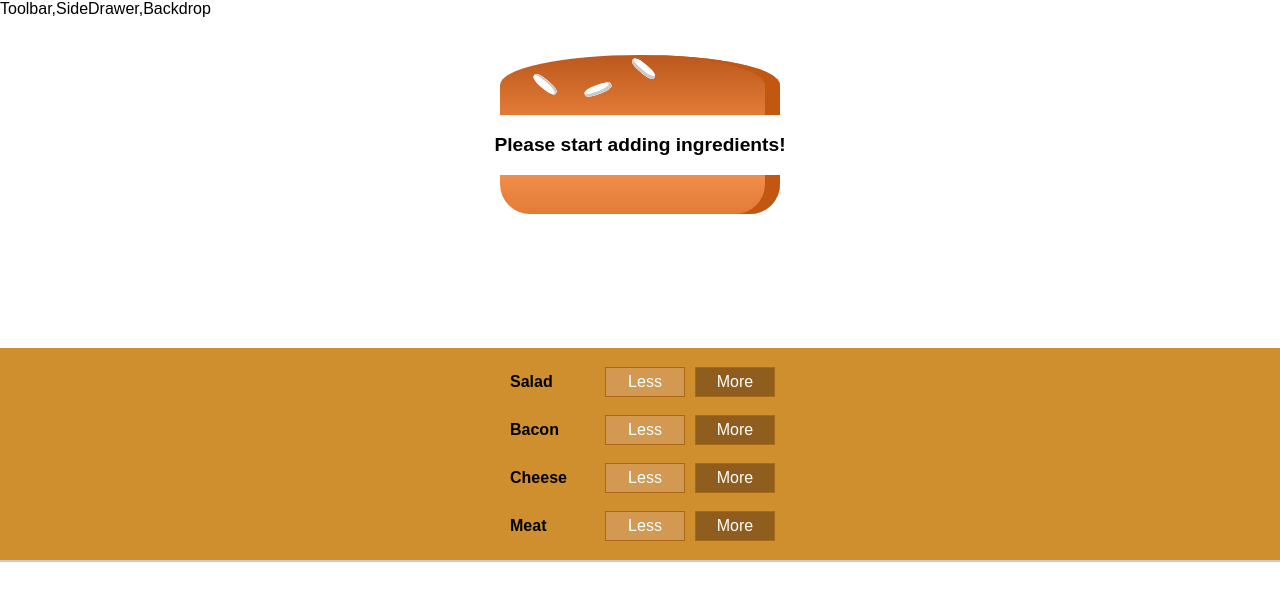
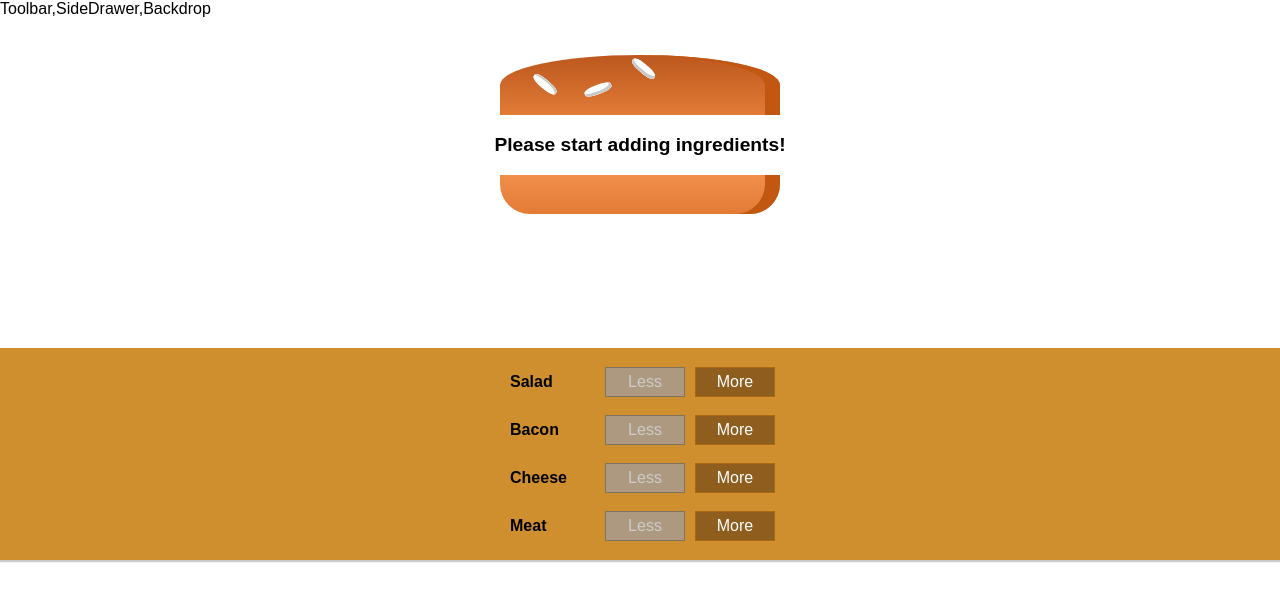
Before and after one commit to NiedzwiedzGit/burger-builder, a React app: page / in a window 1280 px wide. Shown: the top 600 px of the page. Built offline with nearby package versions, Linux system fonts and the light colour scheme.

Commit message:
Removing Ingredients Safely

```diff
--- a/src/components/Burger/BuildControls/BuildControl/BuildControl.js
+++ b/src/components/Burger/BuildControls/BuildControl/BuildControl.js
@@ -6,7 +6,9 @@ const buildControl = (props) => (
         <div className={classes.Label}>
             {props.label}
         </div>
-        <button className={classes.Less}>Less</button>
+        <button className={classes.Less}
+            onClick={props.removed}
+            disabled={props.disabled}>Less</button>
         <button className={classes.More} onClick={props.added}>More</button>
     </div >
 );
--- a/src/components/Burger/BuildControls/BuildControls.js
+++ b/src/components/Burger/BuildControls/BuildControls.js
@@ -14,7 +14,9 @@ const buildControls = (props) => (
             <BuildControl
                 key={ctrl.label}
                 label={ctrl.label}
-                added={() => props.ingredientAdded(ctrl.type)} />
+                added={() => props.ingredientAdded(ctrl.type)}
+                removed={() => props.ingredientRemoved(ctrl.type)}
+                disabled={props.disabled[ctrl.type]} />
         ))}
     </div>
 );
--- a/src/containers/BurgerBuilder/BurgerBuilder.js
+++ b/src/containers/BurgerBuilder/BurgerBuilder.js
@@ -32,15 +32,36 @@ class BurgerBuilder extends Component {
         this.setState({ totalPrice: newPrice, ingredients: updatedIngredients })
     }
     removeIngredientHandler = (type) => {
+        const oldCount = this.state.ingredients[type];
+        if (oldCount <= 0) {
+            return;
+        }
+        const updatedCount = oldCount - 1;
+        const updatedIngredients = {
+            ...this.state.ingredients
+        };
+        updatedIngredients[type] = updatedCount;
+        const priceDeduction = INGREDIENT_PRICES[type];
+        const oldPrice = this.state.totalPrice;
+        const newPrice = oldPrice - priceDeduction;
 
+        this.setState({ totalPrice: newPrice, ingredients: updatedIngredients })
     }
 
     render() {
+        const disableInfo = {
+            ...this.state.ingredients
+        }
+        for (let key in disableInfo) {
+            disableInfo[key] = disableInfo[key] <= 0;
+        }
         return (
             <Aux>
                 <Burger ingredients={this.state.ingredients} />
                 <BuildControls
-                    ingredientAdded={this.addIngredientHandler} />
+                    ingredientAdded={this.addIngredientHandler}
+                    ingredientRemoved={this.removeIngredientHandler}
+                    disabled={disableInfo} />
             </Aux>
         );
     }
```
